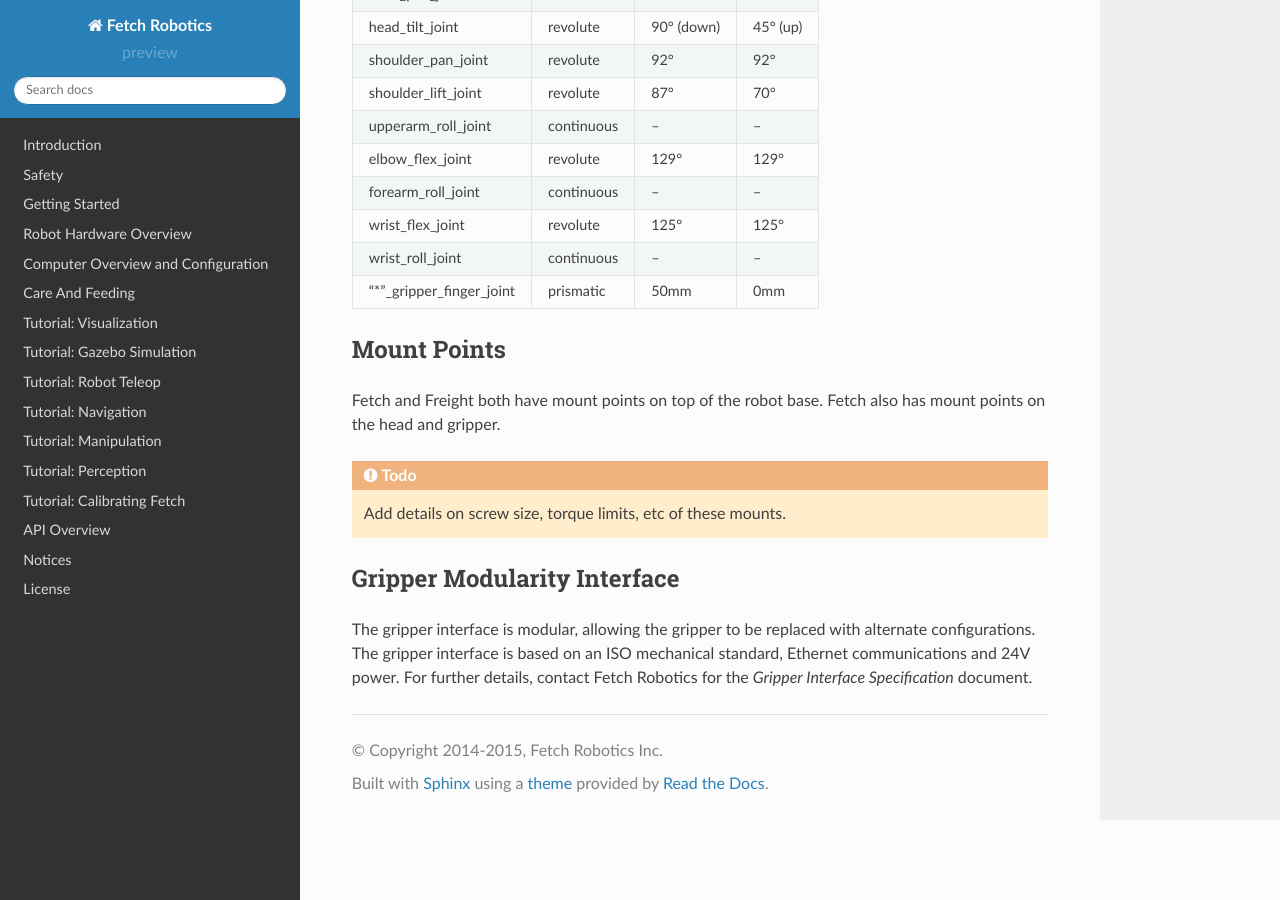
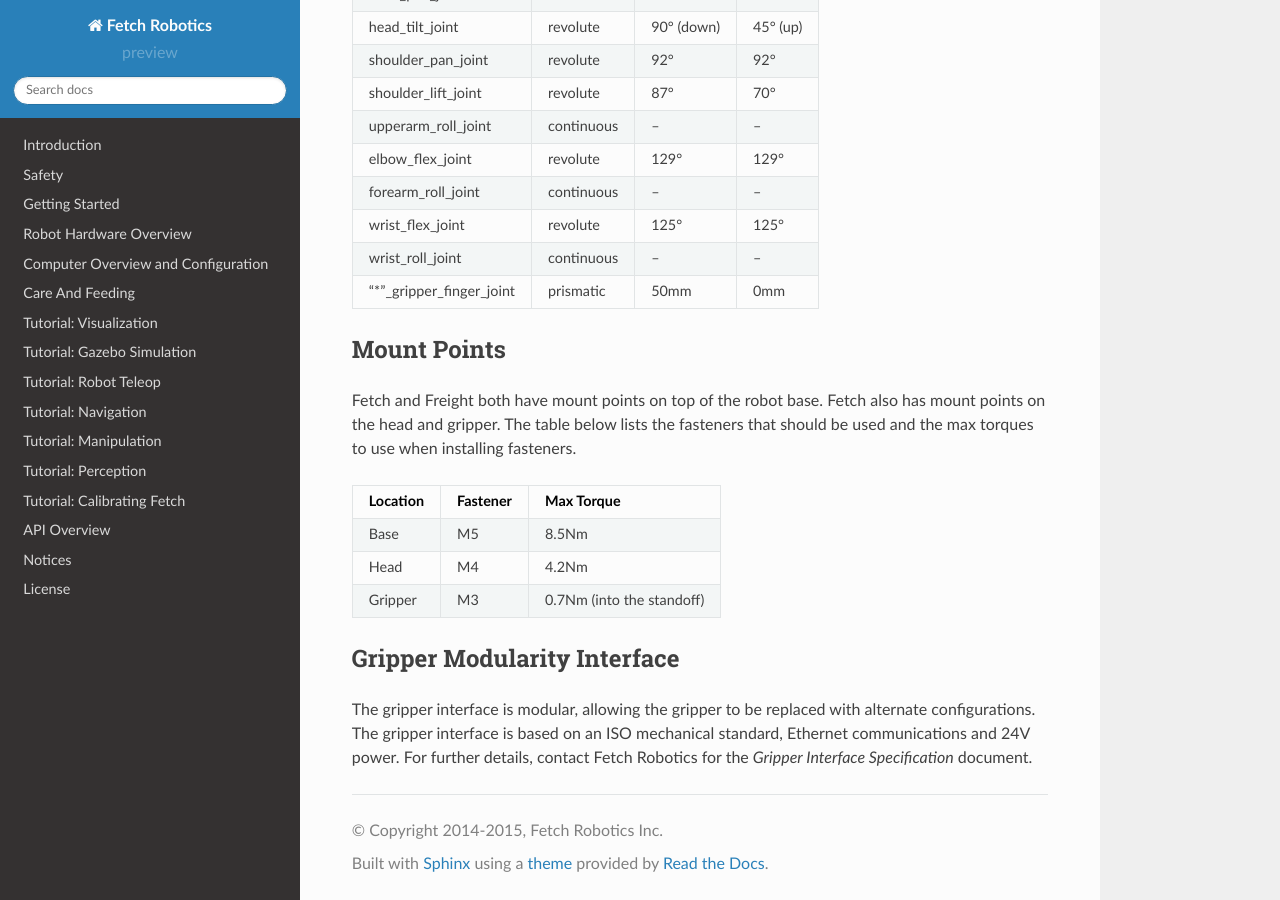
Before and after one commit to fetchrobotics/docs, a Sphinx documentation site: the page built from source/mechanical_spec.rst, in a window 1280 px wide and 900 px high, scrolled down 1991 px. Built offline with Sphinx 7.4.7 and the Read the Docs theme 2.0.0, drawn with Linux system fonts in a browser that asks for light colours.

Commit message:
adding torque table for the mount points

```diff
--- a/source/mechanical_spec.rst
+++ b/source/mechanical_spec.rst
@@ -100,10 +100,19 @@ wrist_roll_joint         continuous    --           --
 Mount Points
 ++++++++++++
 
-Fetch and Freight both have mount points on top of the robot base. Fetch also
-has mount points on the head and gripper.
+Fetch and Freight both have mount points on top of the robot
+base. Fetch also has mount points on the head and gripper. The table
+below lists the fasteners that should be used and the max torques to
+use when installing fasteners.
 
-.. TODO:: Add details on screw size, torque limits, etc of these mounts.
+=========== ============ =========================
+Location    Fastener     Max Torque
+=========== ============ =========================
+Base        M5           8.5Nm
+Head        M4           4.2Nm
+Gripper     M3           0.7Nm (into the standoff)
+=========== ============ =========================
+
 
 Gripper Modularity Interface
 ++++++++++++++++++++++++++++
```
